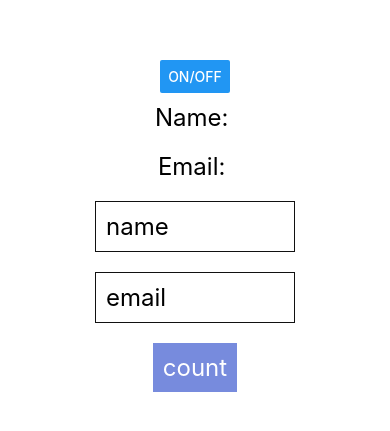
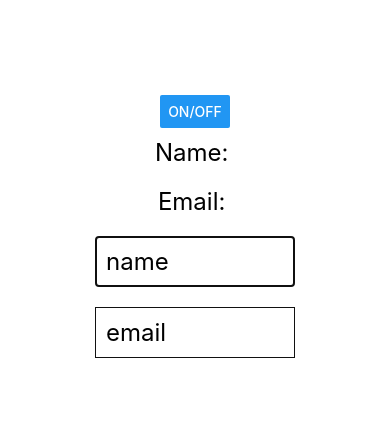
Before and after one commit to ppErika/ReactNative-practice2, a React Native app: screen / in a window 390 px wide. Shown: the part 191-622 px from the top of the page. Built offline with nearby package versions, Linux system fonts and the light colour scheme.

Commit message:
useRef 사용하기

```diff
--- a/src/components/Form.js
+++ b/src/components/Form.js
@@ -1,4 +1,4 @@
-import React, {useState, useEffect} from 'react';
+import React, {useState, useEffect, useRef} from 'react';
 import styled from 'styled-components/native';
 import Button from './Button';
 
@@ -17,10 +17,14 @@ const StyledText = styled.Text`
 const Form = () => {
   const [name, setName] = useState('');
   const [email, setEmail] = useState('');
-  let count = 0;
+
+  const refName = useRef(null);
+  const refEmail = useRef(null);
 
   useEffect(() => {
     console.log('=-=-=-=-= Mount =-=-=-=-=');
+    // 처음에 Name input칸에 고정되어 키보드가 열리고
+    refName.current.focus();
     return () => console.log('=-=-=-=-= UnMount =-=-=-=-=-=');
   }, []);
 
@@ -28,14 +32,29 @@ const Form = () => {
     console.log(`name: ${name}, email: ${email}`);
   }, [email]);
 
+  const onSubmit = () => console.log('submit!');
+
   return (
     <>
       <StyledText>Name: {name}</StyledText>
       <StyledText>Email: {email}</StyledText>
-      <StyledInput value={name} onChangeText={setName} placeholder="name" />
-      <StyledInput value={email} onChangeText={setEmail} placeholder="email" />
-      {/* useEffect에 쓴 함수가 정말 리렌더링이 될 때만 실행이 되는지를 확인하기위해 관련없는 count변수를 사용해서 비교 */}
-      <Button title="count" onPress={() => count + 1} />
+      <StyledInput
+        value={name}
+        onChangeText={setName}
+        placeholder="name"
+        ref={refName}
+        returnKeyType="next"
+        // next 키를 누르면 Email input 칸으로 넘어감
+        onSubmitEditing={() => refEmail.current.focus()}
+      />
+      <StyledInput
+        value={email}
+        onChangeText={setEmail}
+        placeholder="email"
+        ref={refEmail}
+        returnKeyType="done"
+        onSubmitEditing={onSubmit}
+      />
     </>
   );
 };
```
